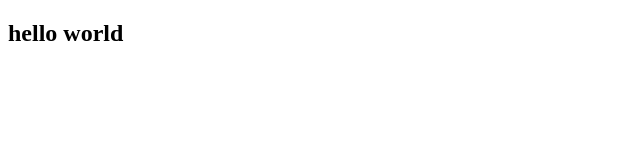
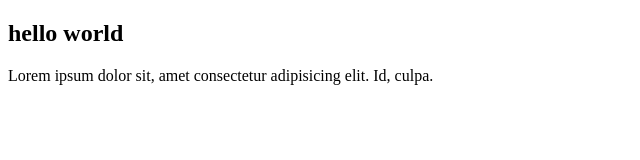
Before and after one commit to aangargiansah23/axew-git-test-2, a plain HTML site: page index.html in a window 1280 px wide. Shown: the whole page, without its empty margins (0-640 px from the left). Drawn offline with Linux system fonts and the light colour scheme.

Commit message:
menambahkan paragraf

```diff
--- a/index.html
+++ b/index.html
@@ -10,6 +10,7 @@
 
 <body>
    <h2>hello world</h2>
+   <p>Lorem ipsum dolor sit, amet consectetur adipisicing elit. Id, culpa.</p>
 </body>
 
 </html>
```
